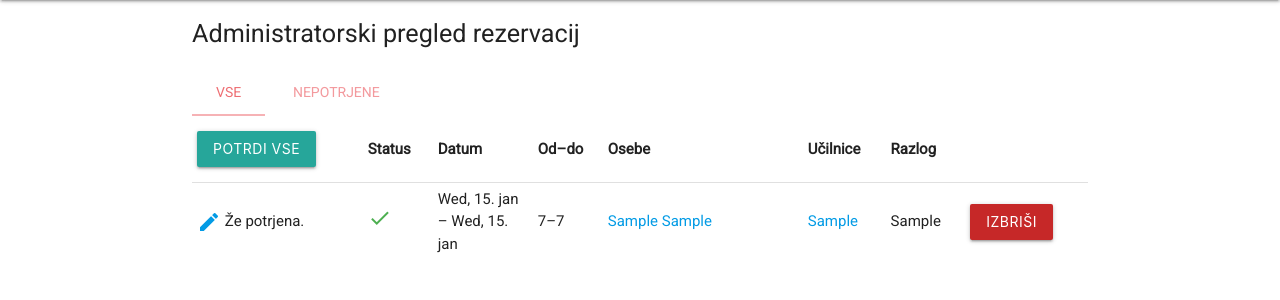
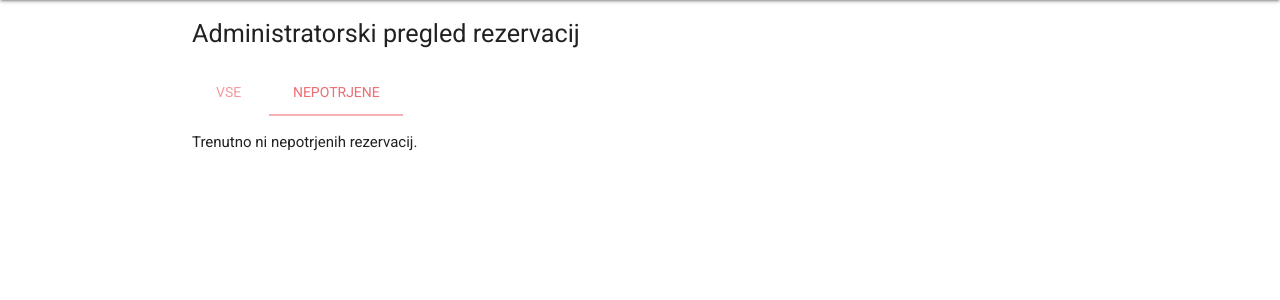
Before and after one commit to ul-fmf/urnik, a Django app: a page that uses urnik/templates/osnova.html in a window 1280 px wide. Shown: the part 64-364 px from the top of the page. Run offline with Django 3.2, Linux system fonts and the light colour scheme; a user stored in the database is signed in; tables that the repository leaves empty hold one stand-in row (values such as "Sample post"); some libraries are stand-ins or nearby versions.

Commit message:
Popravil filtriranje in ga ohranil pri submitu.

```diff
--- a/project/urls.py
+++ b/project/urls.py
@@ -29,7 +29,6 @@ urlpatterns = [
     url(r'^nova-rezervacija/$', urnik.views.nova_rezervacija, name='nova_rezervacija'),
     url(r'^nova-rezervacija/(?P<ucilnica_id>\d+)/(?P<ura>\d+)/(?P<teden>[0-9-]*)/(?P<dan_v_tednu>[0-6])/$', urnik.views.nova_rezervacija, name='nova_rezervacija_za_ucilnico'),
     url(r'^preglej-rezervacije/$', urnik.views.preglej_rezervacije, name='preglej_rezervacije'),
-    url(r'^preglej-rezervacije/nepotrjene/$', urnik.views.preglej_rezervacije, name='preglej_nepotrjene_rezervacije', kwargs={'nepotrjene': True}),
     url(r'^potrdi-rezervacijo/$', urnik.views.potrdi_rezervacijo, name='potrdi_rezervacijo'),
     url(r'^potrdi-vse-rezervacije/$', urnik.views.potrdi_vse_rezervacije, name='potrdi_vse_rezervacije'),
     url(r'^izbrisi-rezervacijo/$', urnik.views.izbrisi_rezervacijo, name='izbrisi_rezervacijo'),
--- a/urnik/templates/nova_rezervacija.html
+++ b/urnik/templates/nova_rezervacija.html
@@ -9,7 +9,7 @@
       <p>
         Pred rezervacijo preverite, ali je učilnica prosta. Za to imate na voljo
         <a href="{% url 'proste' %}">iskalnik prostih učilnic</a>, od koder lahko direktno izberete učilnico za
-        rezervacijo. Če izberete več učilnic in več dni, boste za vsak dan od začeta do konca rezervirali vse učilnice
+        rezervacijo. <br>Če izberete več učilnic in več dni, boste za vsak dan od začeta do konca rezervirali vse učilnice
         za izbrane ure.
       </p>
     {% endif %}
--- a/urnik/templates/osnova.html
+++ b/urnik/templates/osnova.html
@@ -89,7 +89,7 @@
     <li><a href="{% url 'nova_rezervacija' %}"><i class="material-icons left">assignment</i>Nova rezervacija</a></li>
   {% endif %}
   {% if user.is_staff %}
-    <li><a href="{% url 'preglej_nepotrjene_rezervacije' %}"><i class="material-icons left">visibility</i>Preglej nove rezervacije</a></li>
+    <li><a href="{% url 'preglej_rezervacije' %}"><i class="material-icons left">visibility</i>Preglej nove rezervacije</a></li>
   {% endif %}
   <li><a href="{% url 'proste' %}"><i class="material-icons left">event_available</i>Proste učilnice</a></li>
   <li><a href="javascript:window.print();"><i class="material-icons left">print</i>Natisni stran</a></li>
@@ -118,7 +118,7 @@
         "Meni: Nova rezervacija": "{% url 'nova_rezervacija' %}",
     {% endif %}
     {% if user.is_staff %}
-        "Meni: Preglej nove rezervacije": "{% url 'preglej_nepotrjene_rezervacije' %}",
+        "Meni: Preglej nove rezervacije": "{% url 'preglej_rezervacije' %}",
         "Meni: Natisni vse": "{% url 'printall' %}",
     {% endif %}
         "Meni: Proste učilnice": "{% url 'proste' %}",
--- a/urnik/templates/preglej_rezervacije.html
+++ b/urnik/templates/preglej_rezervacije.html
@@ -1,4 +1,5 @@
 {% extends 'osnova.html' %}
+{% load tags %}
 {% block content %}
   <div class="container">
     <p>
@@ -7,12 +8,12 @@
 
     <ul class="tabs">
       <li class="tab col s3">
-        <a {% if not nepotrjene %}class="active" {% endif %}target="_self"
-           href="{% url 'preglej_rezervacije' %}">Vse</a>
+        <a {% if filter == 'all' %}class="active" {% endif %}target="_self"
+           href="{% url_with_get filter='all' %}">Vse</a>
       </li>
       <li class="tab col s3">
-        <a {% if nepotrjene %}class="active" {% endif %}target="_self"
-           href="{% url 'preglej_nepotrjene_rezervacije' %}">Nepotrjene</a>
+        <a {% if filter == 'nepotrjene' %}class="active" {% endif %}target="_self"
+           href="{% url_with_get filter='nepotrjene' %}">Nepotrjene</a>
       </li>
     </ul>
 
@@ -29,6 +30,7 @@
                   onsubmit="return window.confirm('Ste prepričani, da želite potrditi VSE rezervacije?');">
               {% csrf_token %}
               <input type="submit" value="Potrdi vse" name="confirm" class="btn">
+              <input type="hidden" value="{% url_with_get %}" name="redirect">
             </form>
           </th>
           <th>Status</th>
@@ -50,6 +52,7 @@
                     <a href="{% url 'admin:urnik_rezervacija_change' r.pk %}"><i class="material-icons">edit</i></a>
                     {% csrf_token %}
                     <input type="hidden" name="r-pk" value="{{ r.pk }}">
+                    <input type="hidden" value="{% url_with_get %}" name="redirect">
                     <input type="submit" value="Potrdi" name="confirm" class="btn">
                   </form>
                 {% else %}
@@ -92,6 +95,7 @@
                           'rezervacijo?\nV primeru izbrisa bi bilo dobro obvestiti osebe: {{ r.osebe.all|join:", " }}.');">
                   {% csrf_token %}
                   <input type="hidden" name="r-pk" value="{{ r.pk }}">
+                  <input type="hidden" value="{% url_with_get %}" name="redirect">
                   <input type="submit" value="Izbriši" name="confirm" class="btn cancel">
                 </form>
               </td>
--- a/urnik/templates/proste_ucilnice.html
+++ b/urnik/templates/proste_ucilnice.html
@@ -38,11 +38,11 @@
       </a>
       <ul id='teden-dropdown' class='dropdown-content'>
         {% if teden %}
-          <li><a href="{% add_get teden=None %}">Splošen teden</a></li>
+          <li><a href="{% url_with_get teden=None %}">Splošen teden</a></li>
         {% endif %}
         {% for mozen_teden in mozni_tedni %}
           {% if mozen_teden.0|date:"Y-m-d" != teden %}
-            <li><a href="{% add_get teden=mozen_teden.0|date:"Y-m-d" pr="1" %}">{{ mozen_teden.0 | fmt_teden }}</a></li>
+            <li><a href="{% url_with_get teden=mozen_teden.0|date:"Y-m-d" pr="1" %}">{{ mozen_teden.0 | fmt_teden }}</a></li>
           {% endif %}
         {% endfor %}
       </ul>
@@ -87,7 +87,7 @@
     <div class="card-action">
       <div class="switch-option">Pokaži zasedene:
         <span class="switch nobr"><label>Ne<a {# tukaj uporabimo onclick, da propagata JS evente naprej in takoj switchne switch #}
-            onclick="window.location ='{% if pokazi_zasedene %}{% add_get pz="0" %}{% else %}{% add_get pz="1" %}{% endif %}';"
+            onclick="window.location ='{% if pokazi_zasedene %}{% url_with_get pz="0" %}{% else %}{% url_with_get pz="1" %}{% endif %}';"
         ><input type="checkbox" {% if pokazi_zasedene %}checked{% endif %}><span class="lever"></span></a>Da</label></span>
       </div>
     </div>
--- a/urnik/templatetags/tags.py
+++ b/urnik/templatetags/tags.py
@@ -57,7 +57,7 @@ def pobarvajvec(barve):
 
 
 @register.simple_tag(takes_context=True)
-def add_get(context, **kwargs):
+def url_with_get(context, **kwargs):
     request = context['request']
     if request is None:
         return ''
--- a/urnik/views.py
+++ b/urnik/views.py
@@ -121,9 +121,10 @@ def nova_rezervacija(request, ucilnica_id=None, ura=None, teden=None, dan_v_tedn
 
 
 @staff_member_required
-def preglej_rezervacije(request, nepotrjene=False):
+def preglej_rezervacije(request):
     rezervacije = Rezervacija.objects.prihajajoce()
-    if nepotrjene:
+    rezervacije_filter = request.GET.get('filter', 'nepotrjene')
+    if rezervacije_filter != 'all':
         rezervacije = rezervacije.filter(potrjena=False)
     rezervacije = rezervacije.prefetch_related(
         'ucilnice', 'osebe').order_by('dan', 'od', 'pk')
@@ -132,7 +133,7 @@ def preglej_rezervacije(request, nepotrjene=False):
     data = [{'rezervacija': r, 'konflikti': list(iskalnik.konflikti_z_rezervacijo(r))} for r in rezervacije]
     for x in data:
         x['st_konfliktov'] = sum(k.st_konfliktov for _, _, k in x['konflikti'])
-    return render(request, 'preglej_rezervacije.html', {'entries': data, 'nepotrjene': nepotrjene})
+    return render(request, 'preglej_rezervacije.html', {'entries': data, 'filter': rezervacije_filter})
 
 
 @require_POST
@@ -141,21 +142,21 @@ def potrdi_rezervacijo(request):
     r = get_object_or_404(Rezervacija, pk=request.POST['r-pk'])
     r.potrjena = True
     r.save()
-    return redirect(reverse('preglej_nepotrjene_rezervacije'))
+    return redirect(request.POST.get('redirect') or reverse('preglej_rezervacije'))
 
 
 @require_POST
 @staff_member_required
 def izbrisi_rezervacijo(request):
     get_object_or_404(Rezervacija, pk=request.POST['r-pk']).delete()
-    return redirect(reverse('preglej_nepotrjene_rezervacije'))
+    return redirect(request.POST.get('redirect') or reverse('preglej_rezervacije'))
 
 
 @require_POST
 @staff_member_required
 def potrdi_vse_rezervacije(request):
     Rezervacija.objects.prihajajoce().filter(potrjena=False).update(potrjena=True)
-    return redirect(reverse('preglej_nepotrjene_rezervacije'))
+    return redirect(request.POST.get('redirect') or reverse('preglej_rezervacije'))
 
 
 def urnik(request, srecanja, naslov, barve=None):
```
